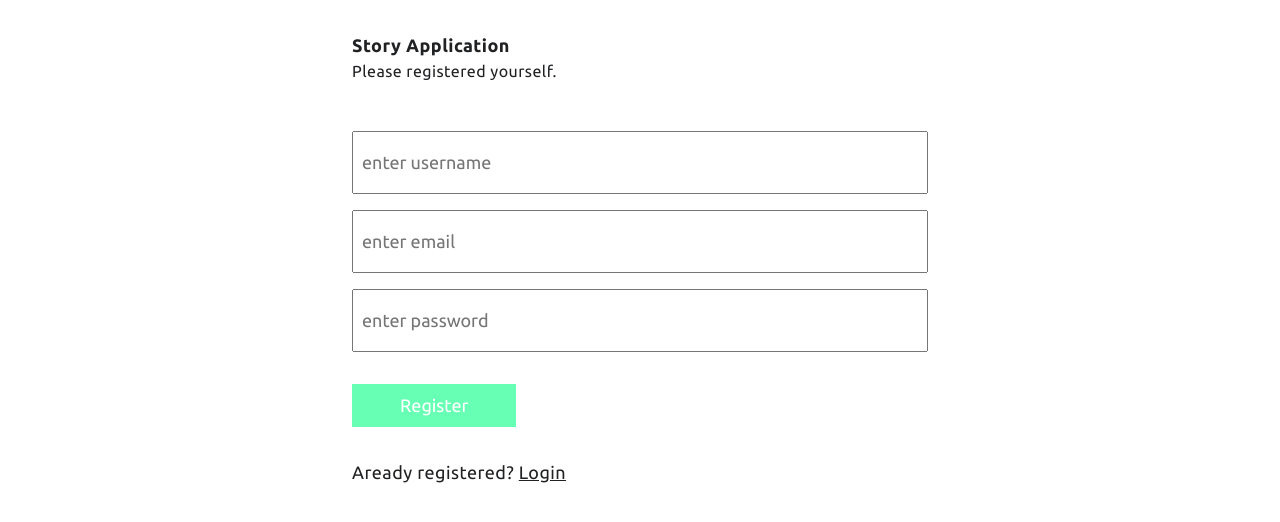
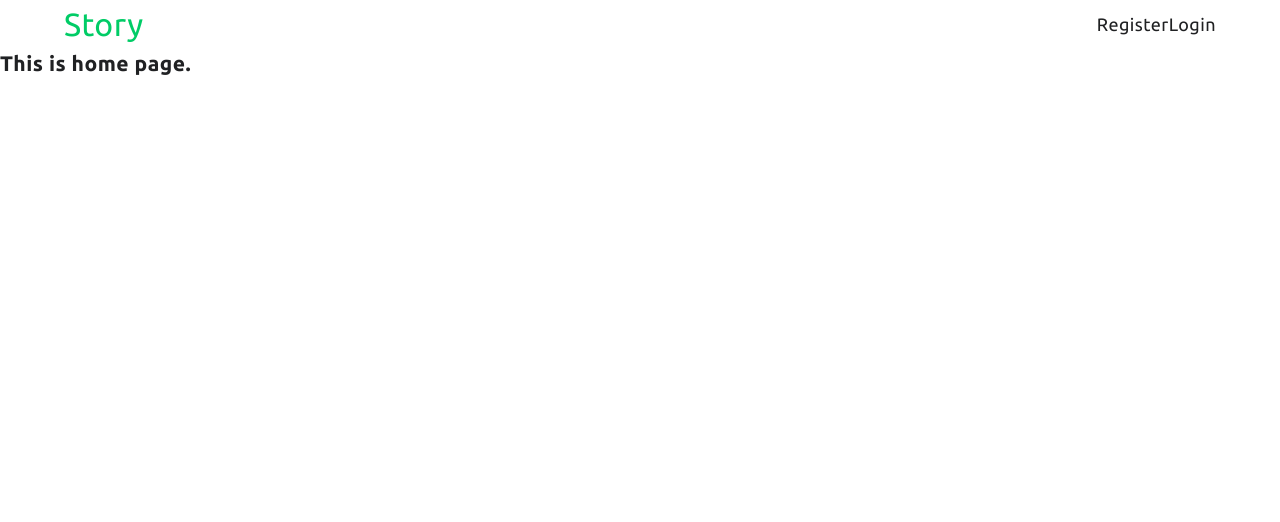
Before and after one commit to rajutamanglama63/express-session-stories, a React (Create React App) app in the folder client/: page / in a window 1280 px wide. Shown: the top 522 px of the page. Built offline with nearby package versions, Linux system fonts and the light colour scheme.

Commit message:
feat: navbar code init

```diff
--- a/client/src/App.js
+++ b/client/src/App.js
@@ -1,8 +1,10 @@
+import Navbar from "./components/Navbar";
 import Router from "./Router";
 
 function App() {
   return (
     <div>
+      <Navbar />
       <Router />
     </div>
   );
--- a/client/src/Router.js
+++ b/client/src/Router.js
@@ -1,4 +1,5 @@
 import { Routes, Route } from "react-router-dom";
+import Home from "./pages/Home";
 import Login from "./pages/Login";
 import Register from "./pages/Register";
 
@@ -6,7 +7,8 @@ const Router = () => {
   return (
     <Routes>
       <Route path="/">
-        <Route index element={<Register />} />
+        <Route index element={<Home />} />
+        <Route path="/register" element={<Register />} />
         <Route path="/login" element={<Login />} />
       </Route>
     </Routes>
--- /dev/null
+++ b/client/src/components/Navbar.js
@@ -0,0 +1,17 @@
+import React from "react";
+
+const Navbar = () => {
+  return (
+    <div>
+      <div className="wrapper flex split-pair align-center">
+        <div className="logo h2">Story</div>
+        <div className="flex split-pair align-center">
+          <p>Register</p>
+          <p>Login</p>
+        </div>
+      </div>
+    </div>
+  );
+};
+
+export default Navbar;
--- /dev/null
+++ b/client/src/pages/Home.js
@@ -0,0 +1,11 @@
+import React from "react";
+
+const Home = () => {
+  return (
+    <div>
+      <h3>This is home page.</h3>
+    </div>
+  );
+};
+
+export default Home;
--- a/client/src/pages/Login.js
+++ b/client/src/pages/Login.js
@@ -24,7 +24,7 @@ const Login = () => {
             Login
           </button>
           <p className="region-margin-tn">
-            Not registered yet? <Link to="/">Register</Link>
+            Not registered yet? <Link to="/register">Register</Link>
           </p>
         </form>
       </div>
```
